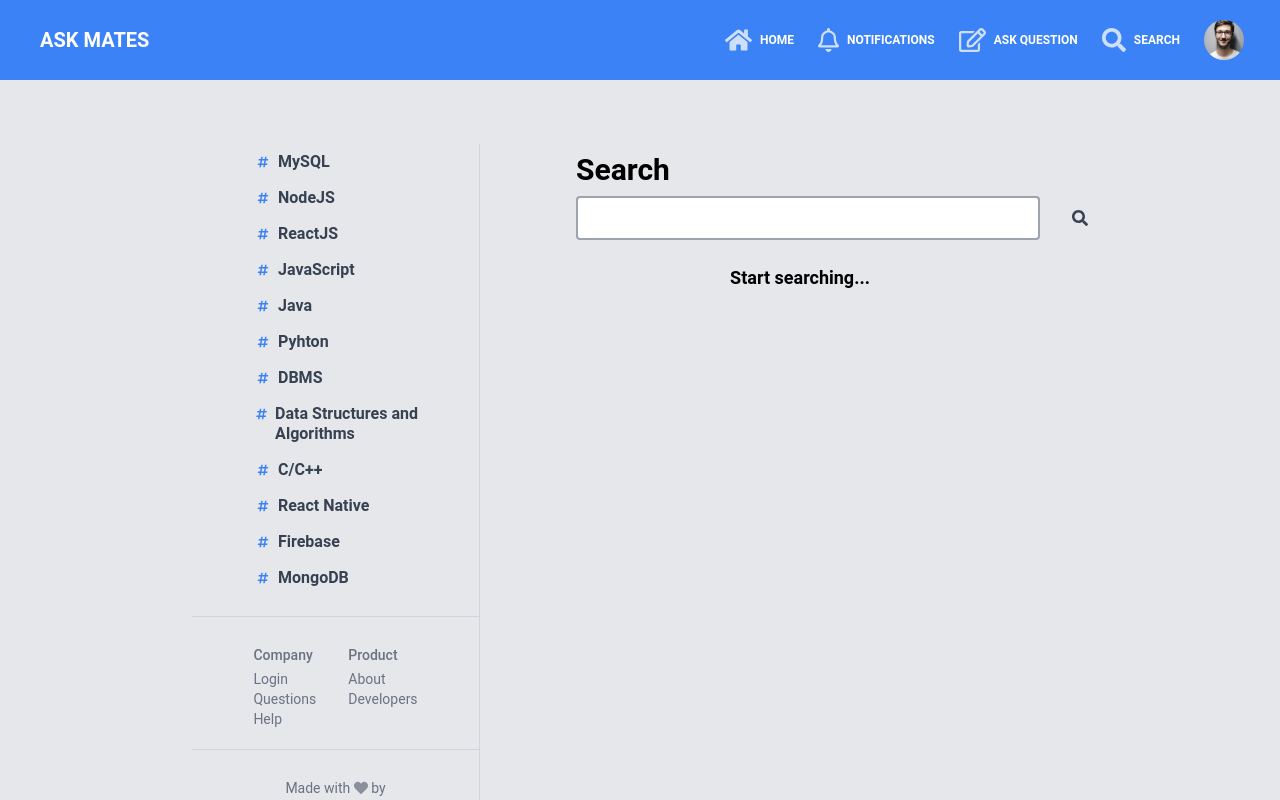
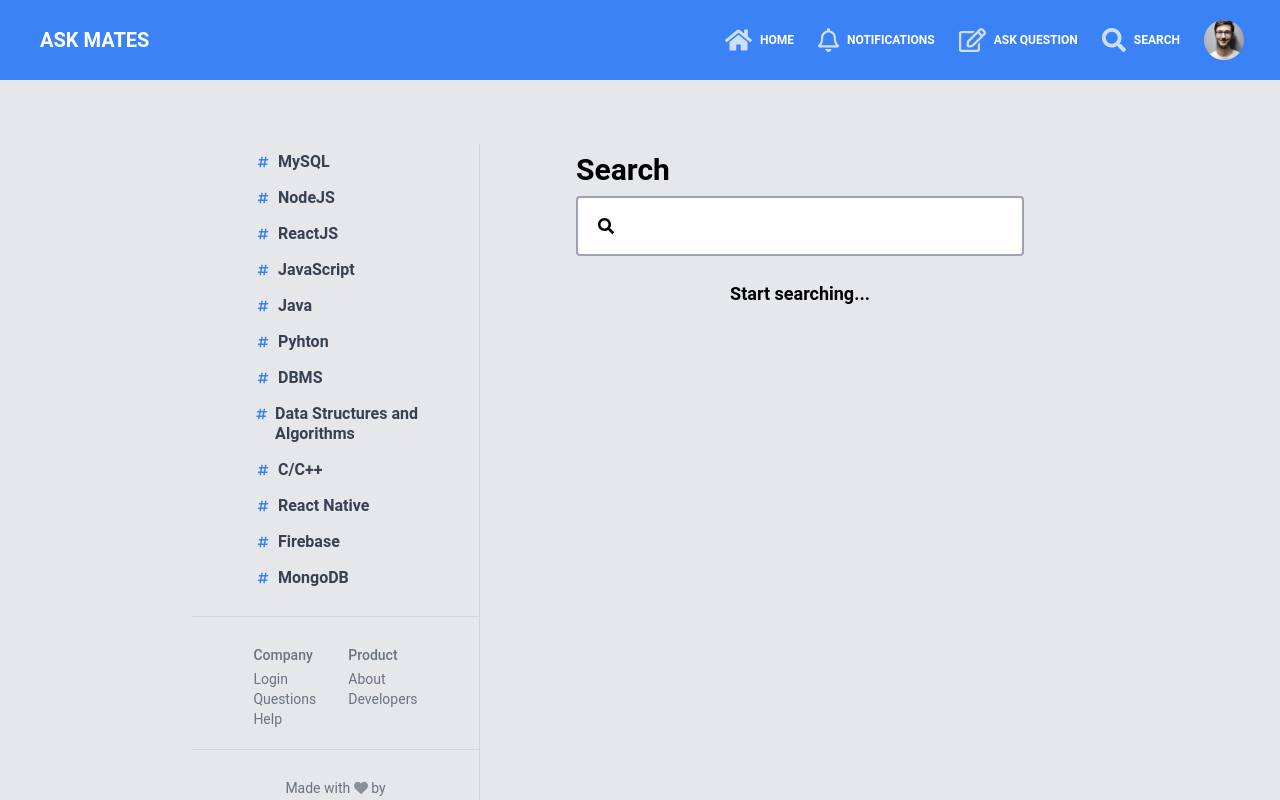
Before and after one commit to akathecoder/AskMates, a Next.js app: page /search in a window 1280 px wide. Built offline with nearby package versions, Linux system fonts and the light colour scheme.

Commit message:
UI enhancements in search.

```diff
--- a/components/LeftSideBar/Footer.js
+++ b/components/LeftSideBar/Footer.js
@@ -31,7 +31,7 @@ const Footer = () => {
 						{
 							<FontAwesomeIcon
 								icon={faHeart}
-								size="x"
+								size="1x"
 								className="leading-lg opacity-75"
 							/>
 						}{" "}
--- a/components/QuestionsListPage/QuestionSet/Question.js
+++ b/components/QuestionsListPage/QuestionSet/Question.js
@@ -108,9 +108,9 @@ const Question = ({ question }) => {
 										<FontAwesomeIcon
 											icon={faEdit}
 											size="x"
-											className="text-gray-700 group-hover:text-blue-500"
+											className="text-blue-500 group-hover:text-gray-600"
 										/>
-										<span className="text-gray-700 group-hover:text-blue-500 font-bold">
+										<span className="text-blue-500 group-hover:text-gray-600 font-bold">
 											&nbsp;Answer
 										</span>
 									</div>
@@ -125,9 +125,9 @@ const Question = ({ question }) => {
 										<FontAwesomeIcon
 											icon={faShare}
 											size="x"
-											className="text-gray-400 group-hover:text-gray-800"
+											className="text-blue-500 group-hover:text-gray-600"
 										/>
-										<span className="text-gray-400 group-hover:text-gray-800 font-bold">
+										<span className="text-blue-500 group-hover:text-gray-600 font-bold">
 											&nbsp;Share
 										</span>
 									</div>
@@ -145,9 +145,9 @@ const Question = ({ question }) => {
 										<FontAwesomeIcon
 											icon={faCopy}
 											size="x"
-											className="text-gray-400 group-hover:text-gray-800"
+											className="text-green-500 group-hover:text-gray-600"
 										/>
-										<span className="text-gray-400 group-hover:text-gray-800 font-bold">
+										<span className="text-green-500 group-hover:text-gray-600 font-bold">
 											&nbsp;Copy URL
 										</span>
 									</div>
--- a/components/SearchPage/SearchSection/SearchBar.js
+++ b/components/SearchPage/SearchSection/SearchBar.js
@@ -3,30 +3,17 @@ import { faSearch } from "@fortawesome/free-solid-svg-icons";
 import { useState, useEffect } from "react";
 
 const SearchBar = ({ searchTerm, onChange }) => {
-	const [searching, setSearching] = useState(false);
-	useEffect(() => {
-		setTimeout(() => {
-			setSearching(false);
-		}, 1500);
-	}, [searching]);
 	return (
-		<div className="flex flex-row justify-center items-center space-x-8 mb-6 mt-2">
+		<div className="flex flex-row justify-center items-center space-x-8 mb-6 mt-2 border-2 border-gray-400 focus:outline-none focus:ring-2 focus:ring-blue-500 focus:border-transparent rounded w-full bg-white px-5">
+			<FontAwesomeIcon icon={faSearch} size="1x" />
 			<input
 				type="text"
 				name="searchTerm"
-				className="border-2 border-gray-400 focus:outline-none focus:ring-2 focus:ring-blue-500 focus:border-transparent rounded w-full py-2 px-5"
+				className="outline-none focus:outline-none py-4 w-full"
 				value={searchTerm}
 				onChange={e => {
 					onChange(e.target.value);
-					setSearching(true);
 				}}
-			/>
-			<FontAwesomeIcon
-				icon={faSearch}
-				size="1x"
-				className={`text-gray-700 cursor-pointer hover:text-gray-500 ${
-					searching ? "animate-spin" : null
-				}`}
 			/>
 		</div>
 	);
--- a/components/SearchPage/SearchSection/SearchResults/AnswerSet/Answer.js
+++ b/components/SearchPage/SearchSection/SearchResults/AnswerSet/Answer.js
@@ -10,10 +10,12 @@ import {
 	voteUp,
 	voteDown,
 } from "../../../../../utils/voteAnswers";
+import date from "date-and-time";
 import { useState } from "react";
 
 const Answer = ({ data }) => {
 	data = JSON.parse(data);
+	console.log(data);
 	const imageLink = "/assets/profilePic.jpeg";
 
 	const [votes, setVotes] = useState([
@@ -22,18 +24,17 @@ const Answer = ({ data }) => {
 	]);
 
 	return (
-		<div className="my-6 px-10 py-6 bg-white shadow-lg rounded-lg font-normal">
-			<div className="grid grid-cols-10 gap-x-5 items-center">
-				<div className="col-span-1 mt-1 flex flex-col items-center space-y-3">
+		<div className="my-6 pl-5 pr-10 py-6 bg-white shadow-lg rounded-lg font-normal w-full">
+			<div className="grid grid-cols-10 gap-x-5 place-content-center justify-items-center">
+				<div className="col-span-1 mt-1 flex flex-col justify-center items-center space-y-3">
 					{data.correct.toLowerCase() == "c" && (
 						<FontAwesomeIcon
 							icon={faCheck}
 							size="2x"
-							color="green"
-							className="mt-2"
+							className="mt-2 text-green-500"
 						/>
 					)}
-
+					<div>
 						<div
 							className="text-center cursor-pointer"
 							onClick={() =>
@@ -43,7 +44,7 @@ const Answer = ({ data }) => {
 							<FontAwesomeIcon
 								icon={faCaretUp}
 								size="2x"
-							color="gray"
+								className="text-blue-500 hover:text-gray-600"
 							/>
 						</div>
 						<p className="text-center">
@@ -59,19 +60,31 @@ const Answer = ({ data }) => {
 							<FontAwesomeIcon
 								icon={faCaretDown}
 								size="2x"
-							color="gray"
+								className="text-blue-500 hover:text-gray-600"
 							/>
+						</div>
 					</div>
 				</div>
 
 				{/* Answer Body */}
-				<div className="text-justify mt-1 mb-auto col-start-2 col-end-11">
-					<p>{data.answerBody}</p>
-				</div>
+				<div className="text-left mt-1 col-start-2 col-end-11 flex flex-col justify-between content-between w-full">
+					<div className="flex flex-row-reverse items-center mb-6 pr-2">
+						{/* Date */}
+						<p className="text-sm text-gray-500 font-semibold">
+							{date.format(
+								date.parse(
+									new String(data.doc).substring(0, 10),
+									"YYYY-MM-DD"
+								),
+								"ddd, MMM DD YYYY"
+							)}
+						</p>
 					</div>
 
+					<p>{data.answerBody}</p>
+
 					{/* user details */}
-			<div className="mr-10 mb-6 flex flex-row-reverse">
+					<div className="mt-6 flex flex-row-reverse">
 						<Link href={"/u/" + data.username}>
 							<a className="mt-1 flex items-center text-xs uppercase font-bold leading-snug hover:opacity-75">
 								{imageLink ? (
@@ -92,7 +105,7 @@ const Answer = ({ data }) => {
 								)}
 								<div className="mx-4 my-auto">
 									<p className="text-sm text-gray-900">
-								John Doe
+										{data.firstName + " " + data.lastName}
 									</p>
 									{/* <p>&nbsp;&nbsp;&nbsp;&nbsp;</p> */}
 									<p className="text-xs text-gray-600">
@@ -103,6 +116,8 @@ const Answer = ({ data }) => {
 						</Link>
 					</div>
 				</div>
+			</div>
+		</div>
 	);
 };
 
--- a/components/SearchPage/SearchSection/SearchResults/AnswerSet/AnswerSet.js
+++ b/components/SearchPage/SearchSection/SearchResults/AnswerSet/AnswerSet.js
@@ -15,7 +15,7 @@ const AnswerSet = ({ answerData }) => {
 		);
 	});
 	return (
-		<section>
+		<section className="w-full">
 			<h2 className="text-3xl font-bold block">Answers</h2>
 			{mapAnswers}
 		</section>
--- a/components/SearchPage/SearchSection/SearchResults/AnswersTab.js
+++ b/components/SearchPage/SearchSection/SearchResults/AnswersTab.js
@@ -7,7 +7,7 @@ const AnswersTab = ({
 	showQuestions,
 }) => {
 	return (
-		<div className="flex flex-col justify-center items-center pr-16 text-lg font-bold">
+		<div className="flex flex-col justify-center items-center text-lg font-bold">
 			{answersFound ? (
 				<>
 					<p className="text-gray-600">
--- a/components/SearchPage/SearchSection/SearchResults/QuestionsTab.js
+++ b/components/SearchPage/SearchSection/SearchResults/QuestionsTab.js
@@ -7,7 +7,7 @@ const QuestionsTab = ({
 	showAnswers,
 }) => {
 	return (
-		<div className="flex flex-col justify-center items-center pr-16 text-lg font-bold">
+		<div className="flex flex-col justify-center items-center text-lg font-bold">
 			{questionsFound ? (
 				<>
 					<p className="text-gray-600">
--- a/components/SearchPage/SearchSection/SearchSection.js
+++ b/components/SearchPage/SearchSection/SearchSection.js
@@ -159,7 +159,7 @@ const SearchSection = () => {
 	};
 
 	return (
-		<section className="z-0 mt-2 ml-96 w-full">
+		<section className="z-0 mt-2 ml-96 w-full mr-16">
 			<h2 className="text-3xl font-bold block">Search</h2>
 			<SearchBar
 				searchTerm={searchTerm}
--- a/pages/_app.js
+++ b/pages/_app.js
@@ -9,7 +9,10 @@ function MyApp({ Component, pageProps }) {
 			<Head>
 				<meta charSet="utf-8" />
 			</Head>
-      <div className="absolute top-16" id="popup"></div>
+			<div
+				className="absolute top-16 ml-40"
+				id="popup"
+			></div>
 			<Component {...pageProps} />
 		</div>
 	);
```
Lines whose indentation alone changed are shown as unchanged.
